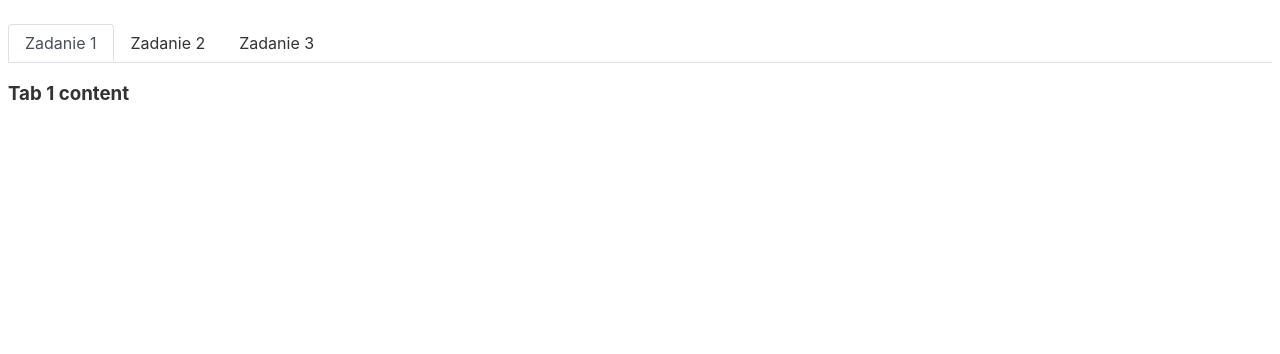
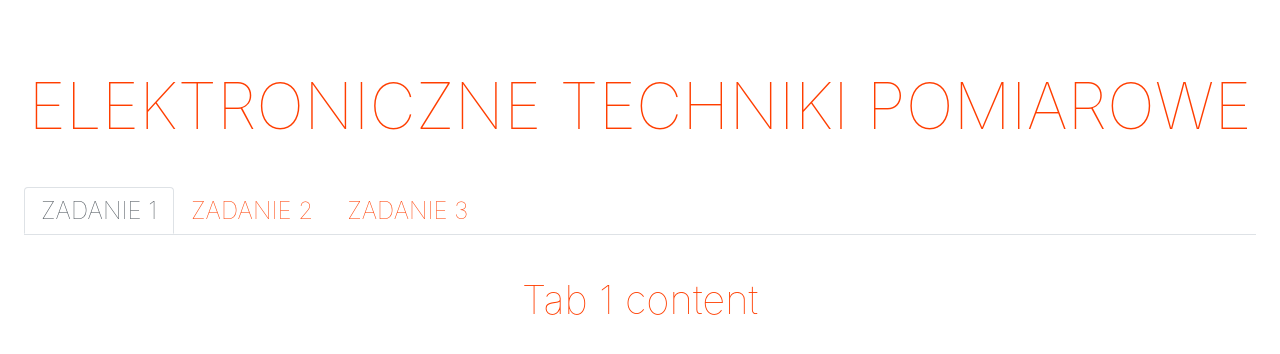
Before and after one commit to kacperlo/STUD-etp, a Svelte app: page / in a window 1280 px wide. Shown: the top 354 px of the page. Built offline with nearby package versions, Linux system fonts and the light colour scheme.

Commit message:
Add header and styling

```diff
--- a/src/App.svelte
+++ b/src/App.svelte
@@ -11,6 +11,9 @@
 	// Current active tab
 	let currentTab;
 </script>
+
+<main>
+	<h1>Elektroniczne techniki pomiarowe</h1>
 
 	<Tabs bind:activeTabValue={currentTab} items={tabItems} />
 
@@ -27,3 +30,32 @@
 	{#if 3 === currentTab}
 		<h3>Tab 3 content</h3>
 	{/if}
+</main>
+
+<style>
+	main {
+		text-align: center;
+		padding: 1em;
+		max-width: 240px;
+		margin: 0 auto;
+	}
+
+	h1 {
+		color: #ff3e00;
+		text-transform: uppercase;
+		font-size: 4em;
+		font-weight: 100;
+	}
+
+	h3 {
+		color: #ff3e00;
+		font-size: 2.5em;
+		font-weight: 100;
+	}
+
+	@media (min-width: 640px) {
+		main {
+			max-width: none;
+		}
+	}
+</style>
--- a/src/Tabs.svelte
+++ b/src/Tabs.svelte
@@ -41,6 +41,11 @@
     display: block;
     padding: 0.5rem 1rem;
     cursor: pointer;
+
+    color: #ff3e00;
+    text-transform: uppercase;
+    font-size: 1.5em;
+    font-weight: 100;
   }
 
   span:hover {
```
Lines whose indentation alone changed are shown as unchanged.
